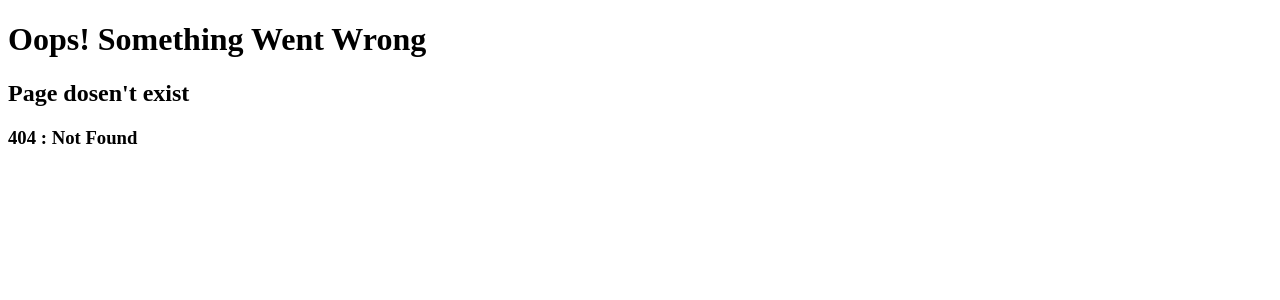
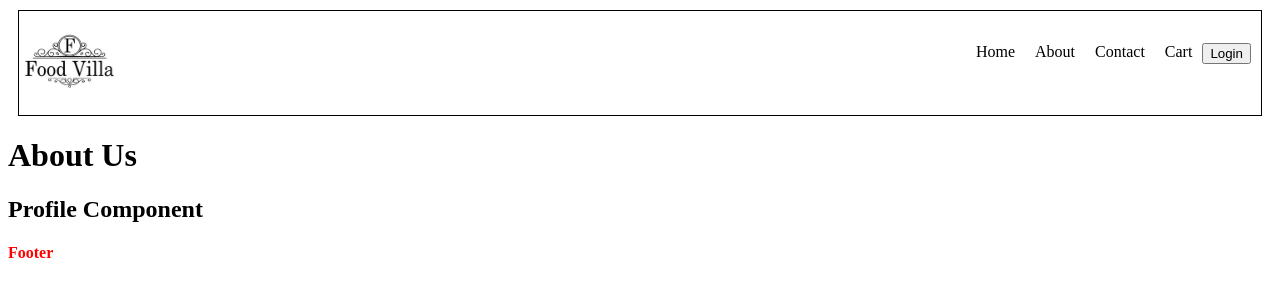
Before and after one commit to heyRahull/nr-react, a React (Vite) app: page /about/profile in a window 1280 px wide. Before the commit this address had no page. Shown: the top 300 px of the page. Built offline with nearby package versions, Linux system fonts and the light colour scheme.

Commit message:
session10 code

```diff
--- a/src/components/About.js
+++ b/src/components/About.js
@@ -1,5 +1,11 @@
+import { Outlet } from "react-router-dom";
 const About = () => {
-  return <h1>About Us</h1>;
+  return (
+    <>
+      <h1>About Us</h1>
+      <Outlet />
+    </>
+  );
 };
 
 export default About;
--- /dev/null
+++ b/src/components/Profile.js
@@ -0,0 +1,5 @@
+const Profile = () => {
+  return <h2>Profile Component</h2>;
+};
+
+export default Profile;
```
Also changed, not shown: src/App.js (+8 -1 lines).
